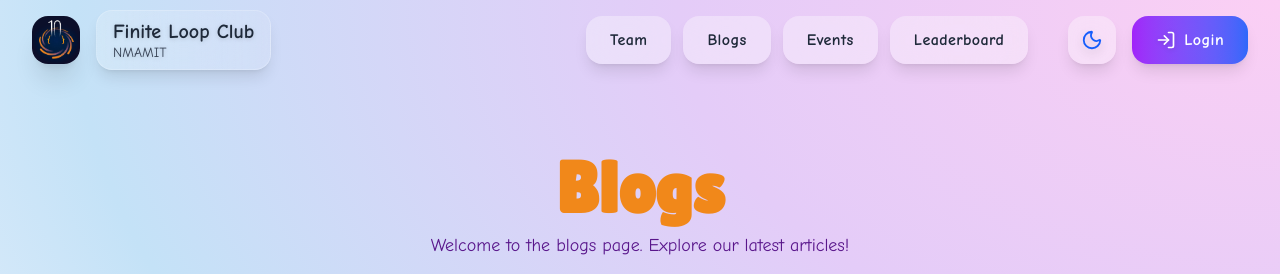
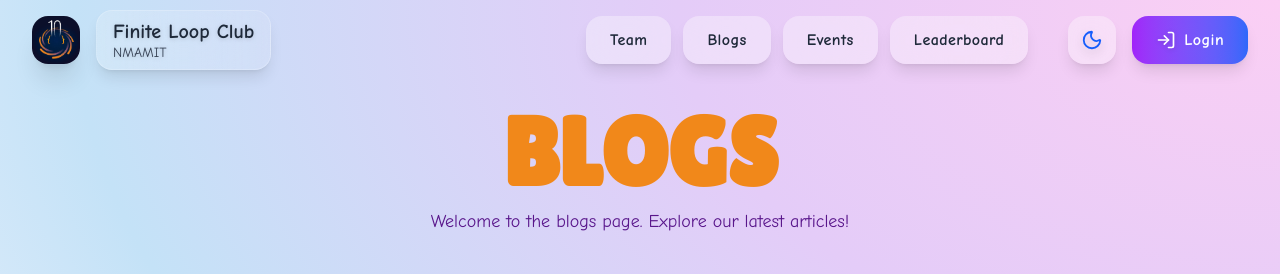
Before and after one commit to rahulbangera/finiteloop-25-client, a Next.js app: page /blogs in a window 1280 px wide. Shown: the top 274 px of the page. Built offline with nearby package versions, Linux system fonts and the light colour scheme; no server answers; a web font is replaced by a local one.

Commit message:
fix: update headings to uppercase and adjust margins in Blogs, Events, Leaderboard, and Team pages

```diff
--- a/src/app/blogs/page.tsx
+++ b/src/app/blogs/page.tsx
@@ -48,9 +48,9 @@ export default function BlogsPage() {
 	}, []);
 
 	return (
-		<main className="min-h-screen mt-16 md:mt-32 mb-16 p-4 md:p-6">
-			<h1 className="lilith-font text-5xl md:text-7xl font-extrabold text-flc-yellow mb-2 text-center lilita-font">
-				Blogs
+		<main className="min-h-screen mb-16 p-4 md:p-6">
+			<h1 className="lilith-font text-6xl md:text-7xl lg:text-8xl font-extrabold text-flc-yellow mb-2 mt-32 md:mt-20 text-center lilita-font">
+				BLOGS
 			</h1>
 			<p className="text-base sm:text-lg text-purple-900 dark:text-purple-100 mb-8 md:mb-12 text-center">
 				Welcome to the blogs page. Explore our latest articles!
--- a/src/app/events/EventsPage.tsx
+++ b/src/app/events/EventsPage.tsx
@@ -1466,8 +1466,8 @@ const EventsPage = () => {
 
 	return (
 		<div className="p-4 md:p-8 h-full w-full bg-transparent flex flex-col items-center justify-center overflow-x-hidden overflow-y-auto mb-20">
-			<div className="lilita-font text-6xl md:text-7xl lg:text-8xl font-bold text-flc-yellow relative mt-28 select-none text-center w-full mb-5">
-				Events
+			<div className="lilita-font text-6xl md:text-7xl lg:text-8xl font-bold text-flc-yellow relative mt-32 md:mt-20 select-none text-center w-full mb-5">
+				EVENTS
 			</div>
 			<div
 				ref={radioContainerRef}
--- a/src/app/leaderboard/page.tsx
+++ b/src/app/leaderboard/page.tsx
@@ -120,10 +120,10 @@ export default function Leaderboard() {
 
 	return (
 		<main>
-			<div className="flex md:hidden mt-20 p-2 flex-col items-center justify-center overflow-x-hidden overflow-y-hidden">
+			<div className="flex md:hidden p-2 flex-col items-center justify-center overflow-x-hidden overflow-y-hidden">
 				<div className="text-center mb-16">
-					<h1 className="lilita-font text-6xl md:text-7xl lg:text-8xl font-bold text-flc-yellow relative mt-8 select-none">
-						LeaderBoard
+					<h1 className="lilita-font text-5xl font-bold text-flc-yellow relative mt-32 select-none">
+						LEADERBOARD
 					</h1>
 				</div>
 
@@ -335,7 +335,7 @@ export default function Leaderboard() {
 			<div className="hidden md:flex pt-20 m-8 mb-15 flex-col items-center justify-center overflow-x-hidden">
 				<div className="text-center mb-16">
 					<h1 className="lilita-font text-6xl md:text-7xl lg:text-8xl font-bold text-flc-yellow relative mt-8 select-none">
-						LeaderBoard
+						LEADERBOARD
 					</h1>
 				</div>
 
--- a/src/app/team/page.tsx
+++ b/src/app/team/page.tsx
@@ -141,7 +141,7 @@ export default function Team() {
 		<main className="min-h-screen py-20 px-4 relative">
 			<div className="max-w-7xl mx-auto relative z-10">
 				<div className="text-center mb-16">
-					<h1 className="lilita-font text-6xl md:text-7xl lg:text-8xl font-bold text-flc-yellow relative mt-8 select-none">
+					<h1 className="lilita-font text-6xl md:text-7xl lg:text-8xl font-bold text-flc-yellow relative mt-32 md:mt-20 select-none">
 						MEET THE TEAM
 					</h1>
 					<p className="comic-font text-lg md:text-xl lg:text-2xl text-gray-700 dark:text-gray-300 mt-6 max-w-2xl mx-auto font-medium">
@@ -158,7 +158,7 @@ export default function Team() {
 								}}
 								className={`w-full px-6 py-4 pr-12 rounded-2xl text-sm font-bold text-white border border-purple-400/50 shadow-[0_0_20px_rgba(139,92,246,0.4)] backdrop-blur-xl appearance-none cursor-pointer focus:outline-none focus:ring-2 focus:ring-purple-400/50 focus:border-purple-400 transition-all duration-300 ${selectionType === "year" ? "bg-gradient-to-br from-purple-500 via-indigo-600 to-blue-600" : ""}`}
 							>
-								{yearOptions.map((year, index) => (
+								{yearOptions.map((year) => (
 									<option
 										key={year.id}
 										value={year.label}
@@ -209,7 +209,7 @@ export default function Team() {
 								}}
 								className={`px-8 py-4 pr-12 rounded-2xl text-sm font-bold bg-gradient-to-br text-white border border-purple-400/50 shadow-[0_0_20px_rgba(139,92,246,0.4)] backdrop-blur-xl appearance-none cursor-pointer focus:outline-none focus:ring-2 focus:ring-purple-400/50 focus:border-purple-400 min-w-[200px] transition-all duration-300 ${selectionType === "year" ? "bg-gradient-to-br from-purple-500 via-indigo-600 to-blue-600" : ""}`}
 							>
-								{yearOptions.map((year, index) => (
+								{yearOptions.map((year) => (
 									<option
 										key={year.id}
 										value={year.label}
```
